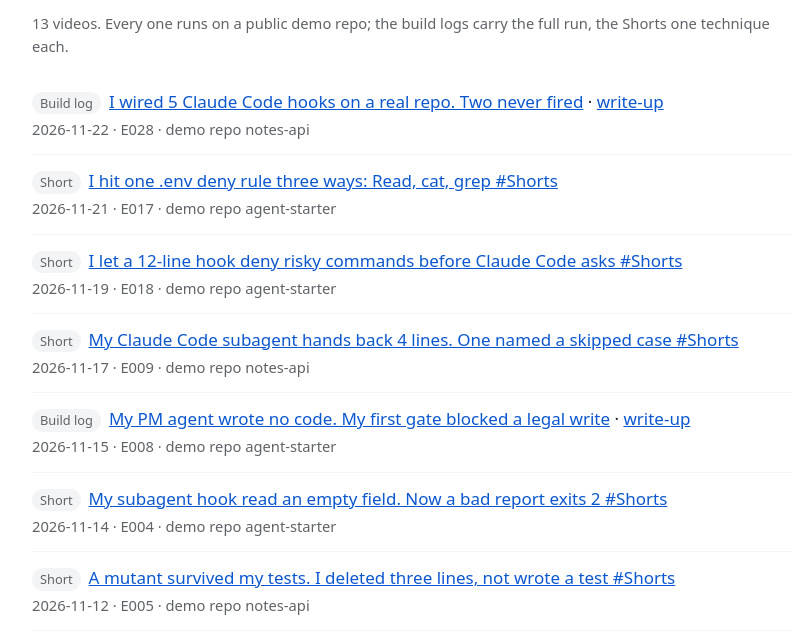
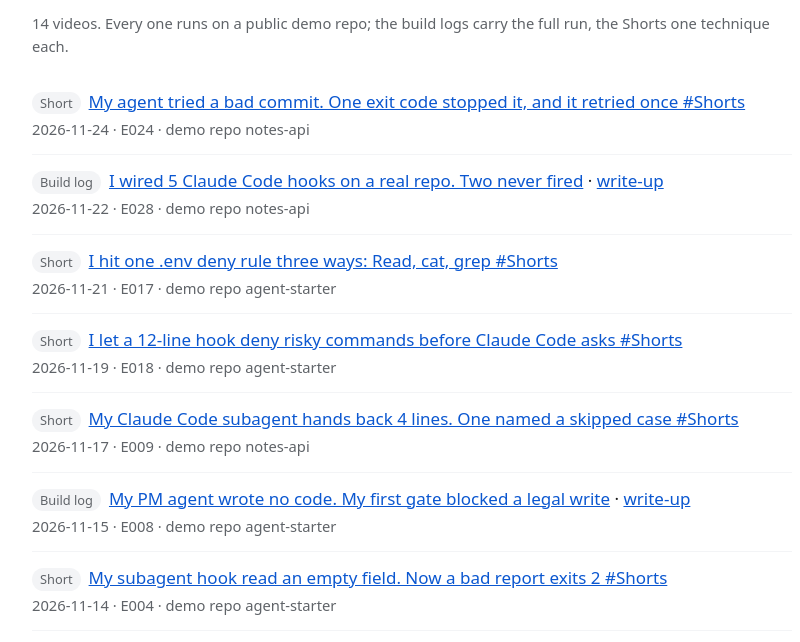
Before and after one commit to agentshipped/agentshipped.github.io, a plain HTML site: page videos/index.html in a window 1280 px wide. Shown: the part 130-772 px from the top of the page, without its empty margins (228-1028 px from the left). Drawn offline with Linux system fonts and the light colour scheme.

Commit message:
Add E024: My agent tried a bad commit. One exit code stopped it, and i

```diff
--- a/videos/index.html
+++ b/videos/index.html
@@ -30,8 +30,9 @@
 <main>
 <p class="meta"><a href="../">Agent Shipped</a> · <a href="./">All videos</a></p>
 <h1>All videos</h1>
-<p class="meta">13 videos. Every one runs on a public demo repo; the build logs carry the full run, the Shorts one technique each.</p>
+<p class="meta">14 videos. Every one runs on a public demo repo; the build logs carry the full run, the Shorts one technique each.</p>
 <ul class="videos">
+<li><span class="tag">Short</span><a href="E024.html">My agent tried a bad commit. One exit code stopped it, and it retried once #Shorts</a><br><span class="meta">2026-11-24 · E024 · demo repo notes-api</span></li>
 <li><span class="tag">Build log</span><a href="E028.html">I wired 5 Claude Code hooks on a real repo. Two never fired</a> · <a href="https://dev.to/agentshipped/claude-code-hooks-i-wired-5-and-2-never-fired-4ejp">write-up</a><br><span class="meta">2026-11-22 · E028 · demo repo notes-api</span></li>
 <li><span class="tag">Short</span><a href="E017.html">I hit one .env deny rule three ways: Read, cat, grep #Shorts</a><br><span class="meta">2026-11-21 · E017 · demo repo agent-starter</span></li>
 <li><span class="tag">Short</span><a href="E018.html">I let a 12-line hook deny risky commands before Claude Code asks #Shorts</a><br><span class="meta">2026-11-19 · E018 · demo repo agent-starter</span></li>
```
